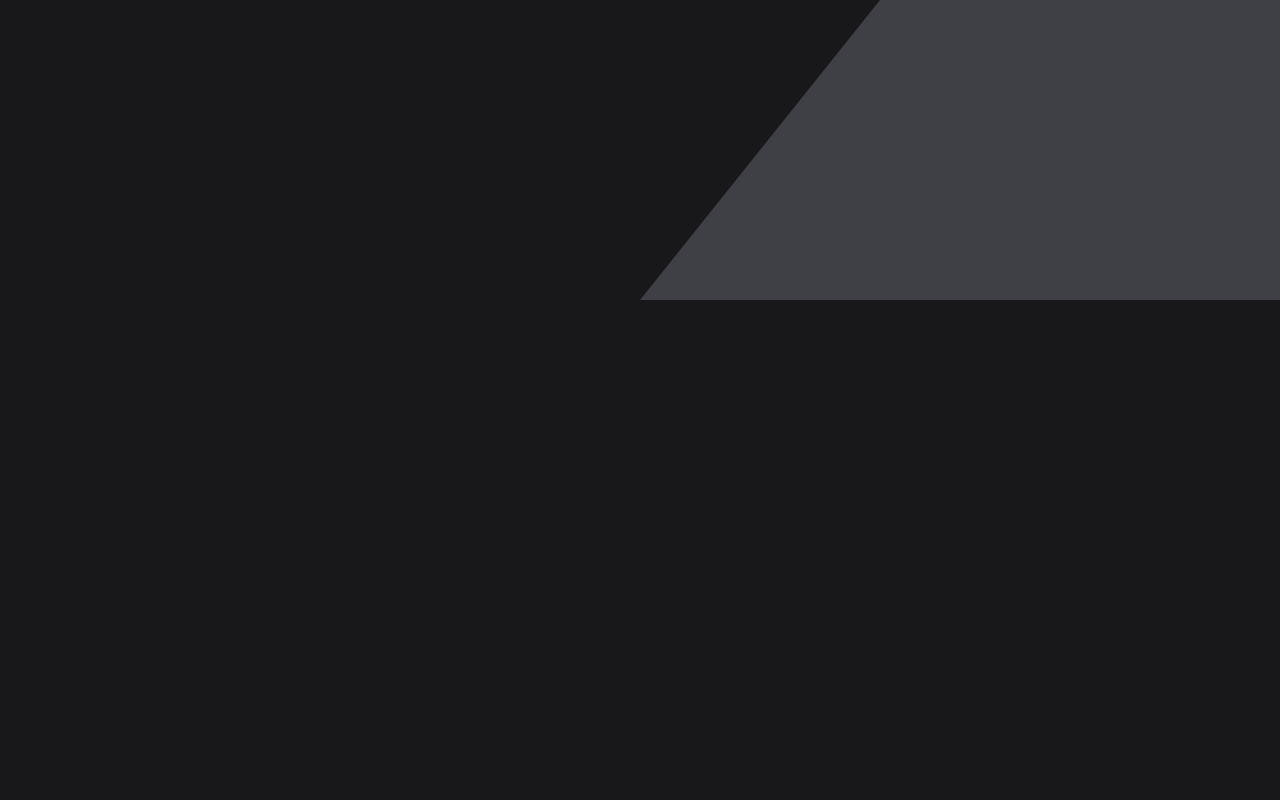
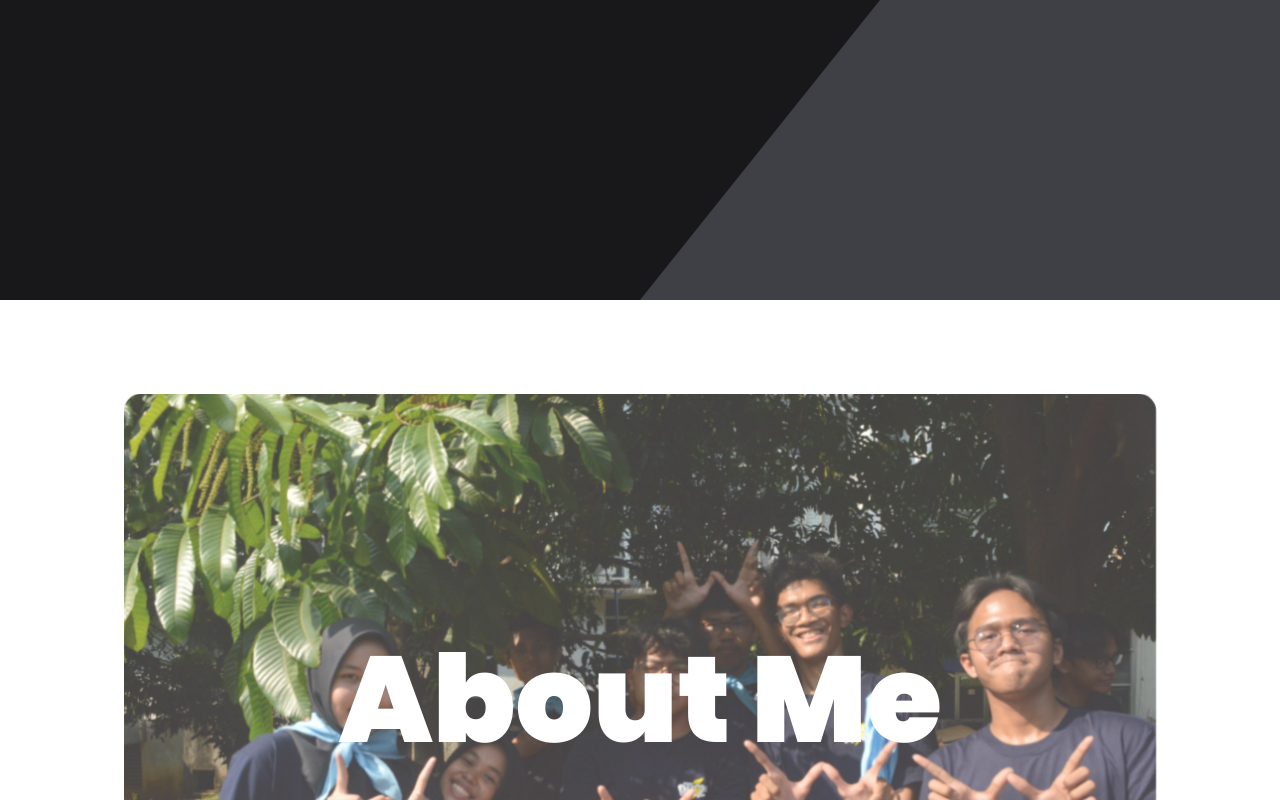
Before and after one commit to enclaire1443/portofotio-website, a Next.js app: page / in a window 1280 px wide. Shown: the part 1300-2100 px from the top of the page. Before the commit the page ends 1600 px from the top, so only its background shows below. Built offline with nearby package versions, Linux system fonts and the light colour scheme.

Commit message:
added about page

```diff
--- /dev/null
+++ b/src/app/components/about.tsx
@@ -0,0 +1,81 @@
+"use client";
+import React, { useRef } from 'react';
+import { motion, useScroll, useTransform } from 'framer-motion';
+function About() {
+  return (
+    <div className="w-full h-[200vh]">
+      <ScreenOne />
+      <ScreenTwo />
+    </div>
+  );
+}
+
+export default About;
+
+function ScreenOne() {
+  const targetRef = useRef(null);
+  const { scrollYProgress } = useScroll({
+    target: targetRef,
+    offset: ["end end", "end start"],
+  });
+
+  // Adjust the scale and opacity for a stronger effect
+  const scale = useTransform(scrollYProgress, [0, 1], [1, 0.5]);
+  const opacity = useTransform(scrollYProgress, [0, 1], [1, 0]);
+  const scaleText = useTransform(scrollYProgress, [0, 1], [1, 0.8]);
+
+  return (
+    <motion.div className="h-screen relative bg-white" ref={targetRef}>
+      <motion.div
+        style={{
+          backgroundImage: `url('/assets/fototim2.jpeg')`,
+          backgroundSize: "cover",
+          backgroundPosition: "center",
+          borderRadius: "20px",
+          scale, // Stronger scaling effect
+          opacity, // Fading effect
+          margin: 50
+        }}
+        className="absolute inset-0 p-4 rounded-2xl"
+      ></motion.div>
+
+      <div className="absolute inset-0 flex justify-center items-center">
+        <motion.h1
+        ref={targetRef}
+        className="text-9xl text-white font-poppins font-superbold"
+        style={{
+            scale: scaleText,
+            opacity: 1,
+        }}>
+            About Me
+        </motion.h1>
+      </div>
+    </motion.div>
+  );
+}
+
+function ScreenTwo() {
+  const targetRef = useRef(null);
+  const { scrollYProgress } = useScroll({
+    target: targetRef,
+    offset: ["start end", "end start"],
+  });
+
+  // Make the vertical movement and opacity transition stronger
+  const y = useTransform(scrollYProgress, [0, 1], [300, -300]);
+  const opacity = useTransform(scrollYProgress, [0.15, 0.5, 0.85], [0, 1, 0]);
+
+  return (
+    <motion.div
+      ref={targetRef}
+      className="h-screen flex justify-center items-center bg-gray-100"
+    >
+      <motion.p
+        style={{ y, opacity }}
+        className="text-4xl text-black font-poppins"
+      >
+        Lorem Ipsum dulu yah
+      </motion.p>
+    </motion.div>
+  );
+}
--- a/src/app/components/header.tsx
+++ b/src/app/components/header.tsx
@@ -4,7 +4,7 @@ function Header() {
   return (
     <div>
       <div className="fixed w-full h-20 rounded-b-lg flex items-center justify-between px-8 z-50">
-        <div className="text-white font-bold bg-dark-200 rounded-2xl">
+        <div className="text-white font-bold bg-dark-500 rounded-2xl">
           <button className="gap-4 font-serif font-semibold text-3xl py-2 px-4 text-light-100">Fatih</button>
         </div>
       </div>
--- a/src/app/components/mainpage.tsx
+++ b/src/app/components/mainpage.tsx
@@ -5,8 +5,8 @@ import { motion, useInView } from "framer-motion";
 function MainPage() {
   const ref = useRef(null);
   const isInView = useInView(ref, {
-    amount: 0.5, // Trigger when 50% of the element is visible
-    once: true, // Only trigger once
+    amount: 0.5,
+    once: true,
   });
 
   return (
@@ -19,9 +19,7 @@ function MainPage() {
         }}
       ></div>
 
-      {/* Content Section (Text and Circle) */}
       <div className="absolute top-[30%] left-[10%] flex flex-col md:flex-row items-center md:space-x-8 text-white">
-        {/* Text Section */}
         <motion.div
           ref={ref}
           className="flex flex-col items-start space-y-4"
@@ -41,11 +39,10 @@ function MainPage() {
             Hello! I'm Fatih <span className="text-light-200">.</span>
           </p>
           <p className="font-poppins text-xl font-semibold">
-            Electrical Engineering enthusiast.
+            And this is my personal page.
           </p>
         </motion.div>
 
-        {/* Circle/Square Container */}
         <motion.div
           ref={ref}
           className="relative w-40 h-40 bg-light-200 rounded-lg mt-8 md:mt-0"
--- a/src/app/page.tsx
+++ b/src/app/page.tsx
@@ -4,17 +4,18 @@ import { motion, useInView, useAnimation } from 'framer-motion';
 import Header from './components/header';
 import LandingPage from './components/landingpage';
 import MainPage from './components/mainpage';
+import About from './components/about';
 
 const Page = () => {
-  const mainPageRef = useRef(null);
-  const isInView = useInView(mainPageRef, {
-    amount: 0.5,
+  const ref = useRef(null);
+  const isInView = useInView(ref, {
+    amount: 0.9,
     once: false
   });
   const headerControl = useAnimation();
 
   useEffect(() => {
-    if (isInView) {
+    if (!isInView) {
       headerControl.start("visible")
     } else{
       headerControl.start("hidden")
@@ -74,10 +75,11 @@ const Page = () => {
       >
         <Header />
       </motion.div>
-      <LandingPage />
-      <div ref={mainPageRef}>
-        <MainPage />
+      <div ref={ref}>
+        <LandingPage />
       </div>
+      <MainPage />
+      <About />
     </div>
   );
 };
```
